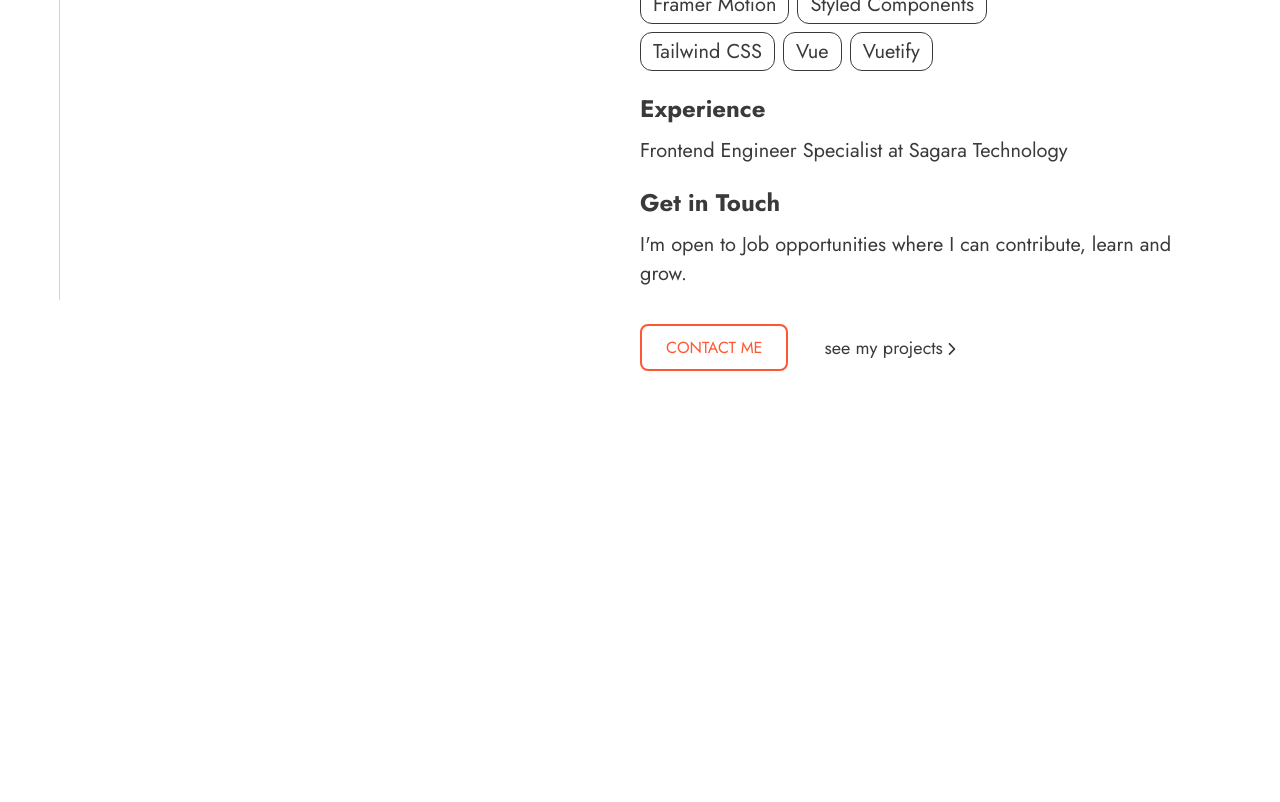
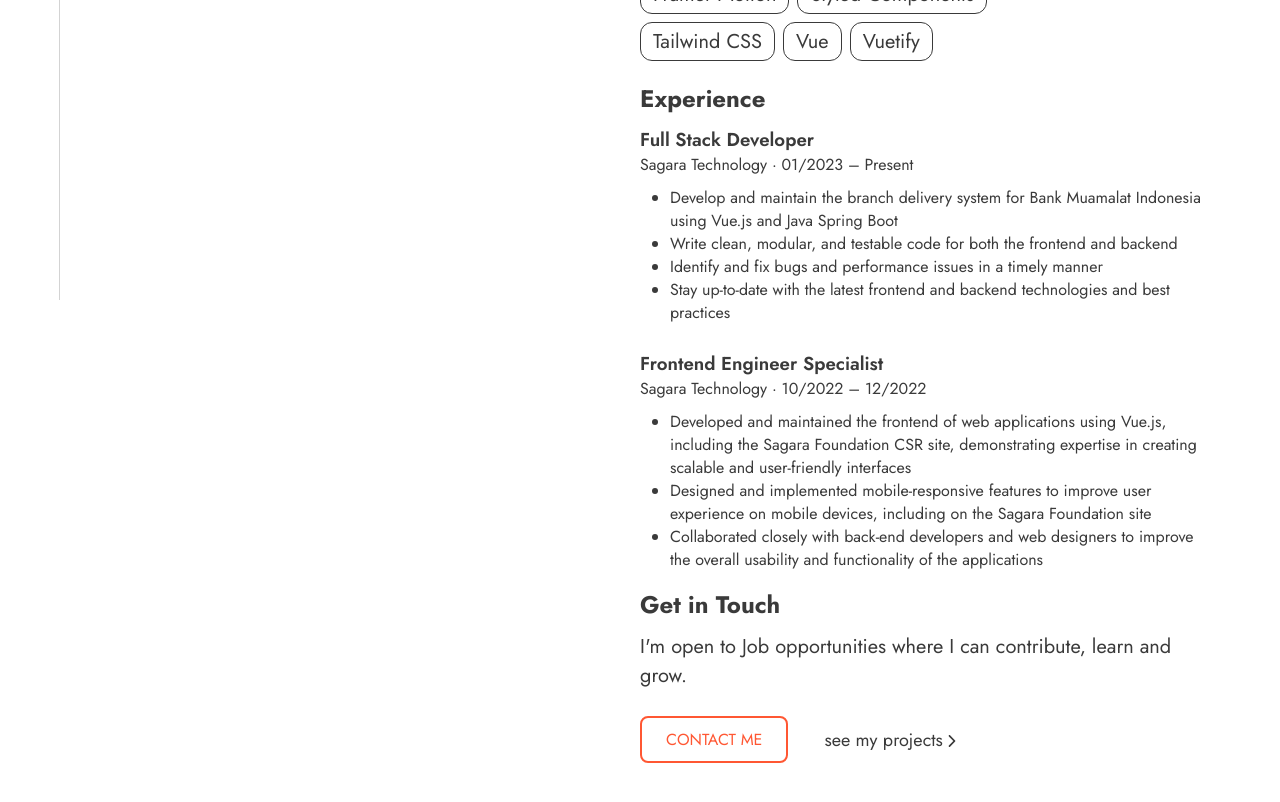
Before and after one commit to HansenLimanta/portfolio, a Next.js app: page /about in a window 1280 px wide. Shown: the part 500-1302 px from the top of the page. Before the commit the page ends 991 px from the top, so only its background shows below. Built offline with nearby package versions, Linux system fonts and the light colour scheme.

Commit message:
update cv and experience

```diff
--- a/config/index.js
+++ b/config/index.js
@@ -1,3 +1,3 @@
 const dev = process.env.NODE_ENV !== "production";
 
-export const server = dev ? "http://localhost:3000" : "https://yourwebsite.com";
+export const server = dev ? "http://localhost:3000" : "https://www.hansenlimanta.com";
--- a/pages/about.js
+++ b/pages/about.js
@@ -85,7 +85,44 @@ function About(props) {
             })}
           </Skills>
           <h2>Experience</h2>
-          <p>Frontend Engineer Specialist at Sagara Technology</p>
+          <h3>Full Stack Developer</h3>
+          <h4>Sagara Technology · 01/2023 – Present</h4>
+          <ul>
+            <li>
+              Develop and maintain the branch delivery system for Bank Muamalat
+              Indonesia using Vue.js and Java Spring Boot
+            </li>
+            <li>
+              Write clean, modular, and testable code for both the frontend and
+              backend
+            </li>
+            <li>
+              Identify and fix bugs and performance issues in a timely manner
+            </li>
+            <li>
+              Stay up-to-date with the latest frontend and backend technologies
+              and best practices
+            </li>
+          </ul>
+          <h3>Frontend Engineer Specialist</h3>
+          <h4>Sagara Technology · 10/2022 – 12/2022</h4>
+          <ul>
+            <li>
+              Developed and maintained the frontend of web applications using
+              Vue.js, including the Sagara Foundation CSR site, demonstrating
+              expertise in creating scalable and user-friendly interfaces
+            </li>
+            <li>
+              Designed and implemented mobile-responsive features to improve
+              user experience on mobile devices, including on the Sagara
+              Foundation site
+            </li>
+            <li>
+              Collaborated closely with back-end developers and web designers to
+              improve the overall usability and functionality of the
+              applications
+            </li>
+          </ul>
           <h2>Get in Touch</h2>
           <p>
             I&apos;m open to Job opportunities where I can contribute, learn and
@@ -141,8 +178,20 @@ const AboutMe = styled.div`
   h2 {
     margin: 0;
   }
+  h3 {
+    margin: 10px 0 0 0;
+    font-weight: 600;
+  }
+  h4 {
+    margin: 0 0 10px 0;
+    font-weight: 400;
+  }
   p {
-    margin: 10px 0 20px 0;
+    margin: 10px 0;
+  }
+  ul {
+    margin-top: 0;
+    padding-left: 30px;
   }
   @media (max-width: 800px) {
     margin: 0;
```
Also changed, not shown: 2 other files (tests, documents, lock files or other folders).
